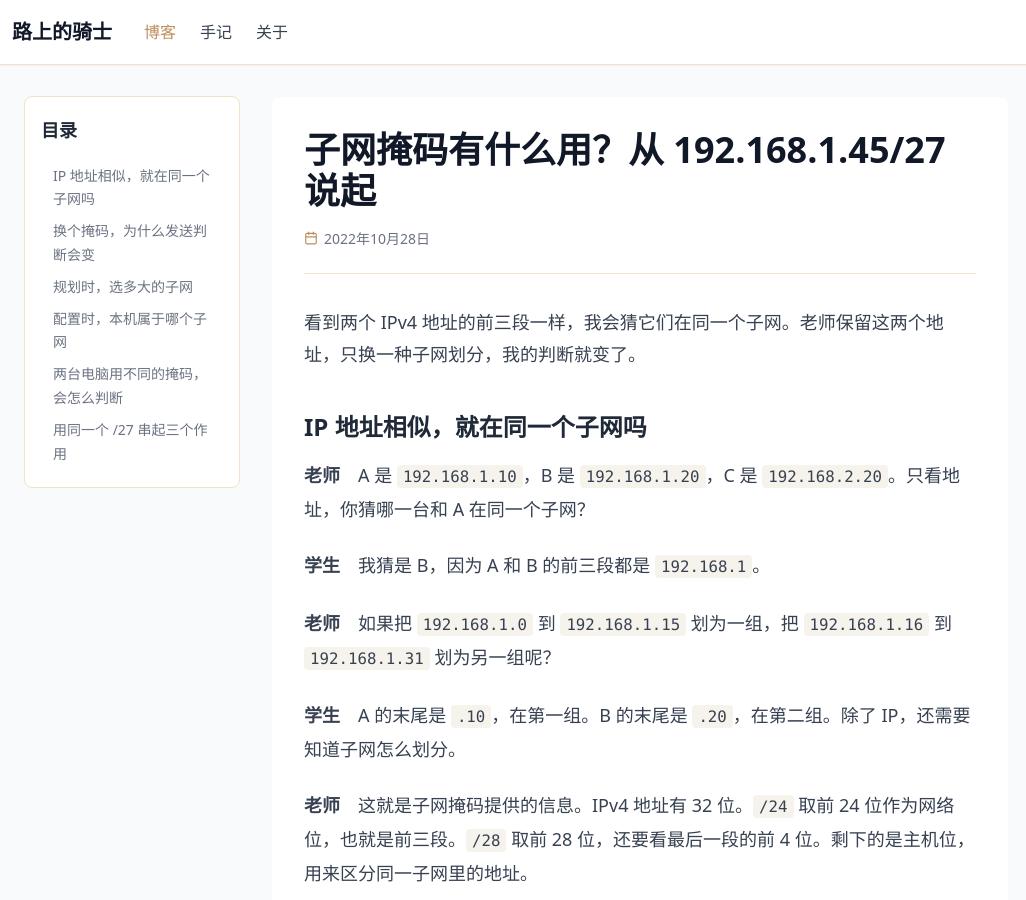
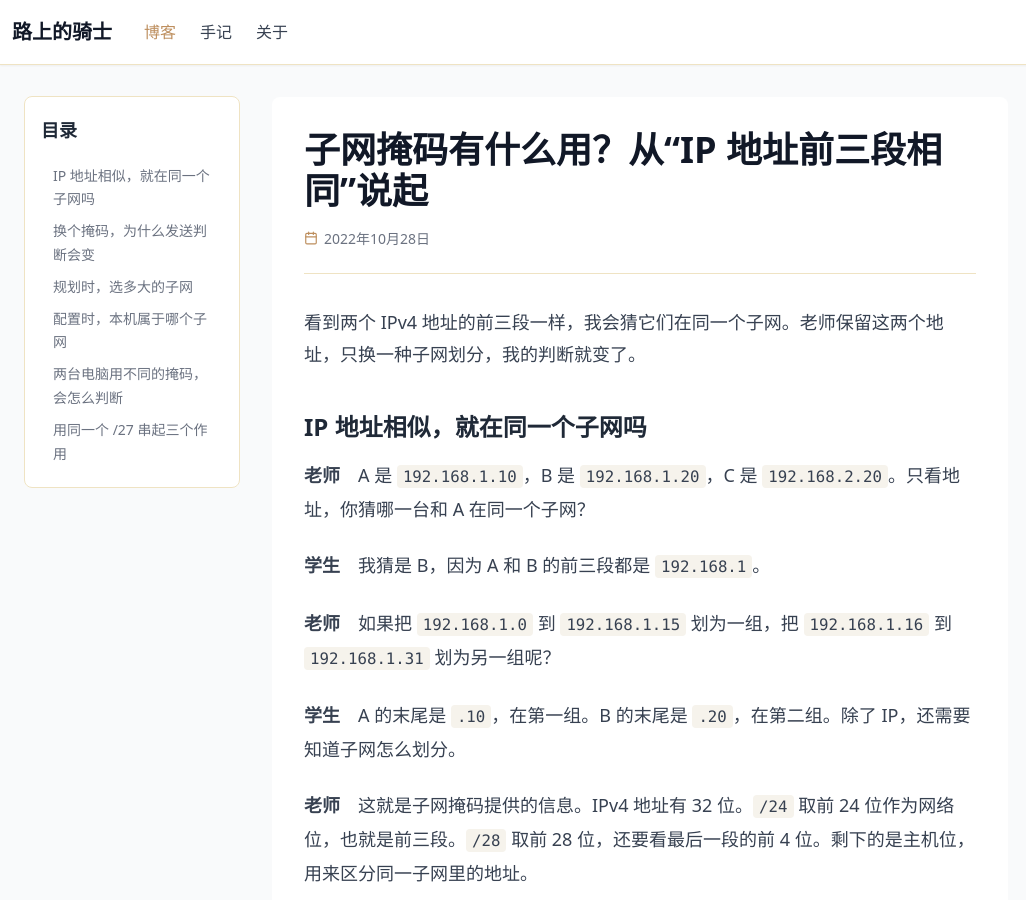
Before and after one commit to luli100/luli100.github.io, a Jekyll site: the page built from _posts/2022-10-28-subnet-mask-purpose.html, in a window 1280 px wide and 900 px high. Shown: the whole window, without its empty margins (0-1026 px from the left). Built offline with Jekyll 4.4.1, drawn with Linux system fonts in a browser that asks for light colours.

Commit message:
让子网掩码续篇标题呼应开篇
以开头对 IP 地址前三段的猜测作标题，原文末尾的链接文字同步更新。

已核对标题、链接和差异，线上部署将在推送后验证。

```diff
--- a/_posts/2022-10-28-subnet-mask-purpose.html
+++ b/_posts/2022-10-28-subnet-mask-purpose.html
@@ -1,6 +1,6 @@
 ---
 layout: post
-title: 子网掩码有什么用？从 192.168.1.45/27 说起
+title: 子网掩码有什么用？从“IP 地址前三段相同”说起
 enable: true
 description: 从“前三段相同就是同一子网”的直觉出发，用反例和计算理解子网掩码在规划、配置和发送时的作用。
 toc:
--- a/_posts/2022-10-29-ip-subnet-gateway-dialogue.html
+++ b/_posts/2022-10-29-ip-subnet-gateway-dialogue.html
@@ -120,4 +120,4 @@ toc:
 <p><strong>老师：</strong>还有什么尚未确定？</p>
 <p><strong>学生：</strong>我还需要实际查看电脑的路由表和 ARP 缓存，验证发送过程。跨越第三段的子网计算、复杂 VLSM 规划，以及路由器连接多个 VLAN 的实际配置，也需要继续练习。现在我能解释基本关系，但不能因此说已经掌握所有网络故障排查。</p>
 
-<p>继续阅读 <a href="{% post_url 2022-10-28-subnet-mask-purpose %}" rel="next">子网掩码有什么用？从 192.168.1.45/27 说起</a>。</p>
+<p>继续阅读 <a href="{% post_url 2022-10-28-subnet-mask-purpose %}" rel="next">子网掩码有什么用？从“IP 地址前三段相同”说起</a>。</p>
```
